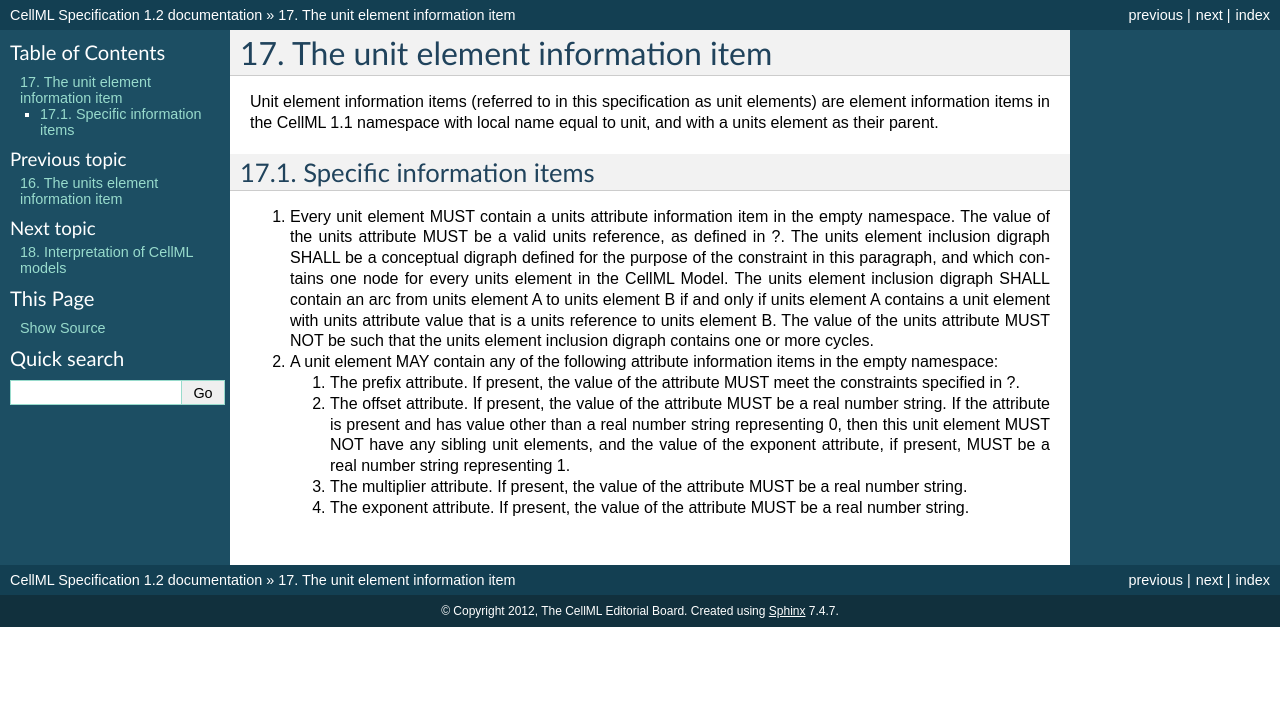
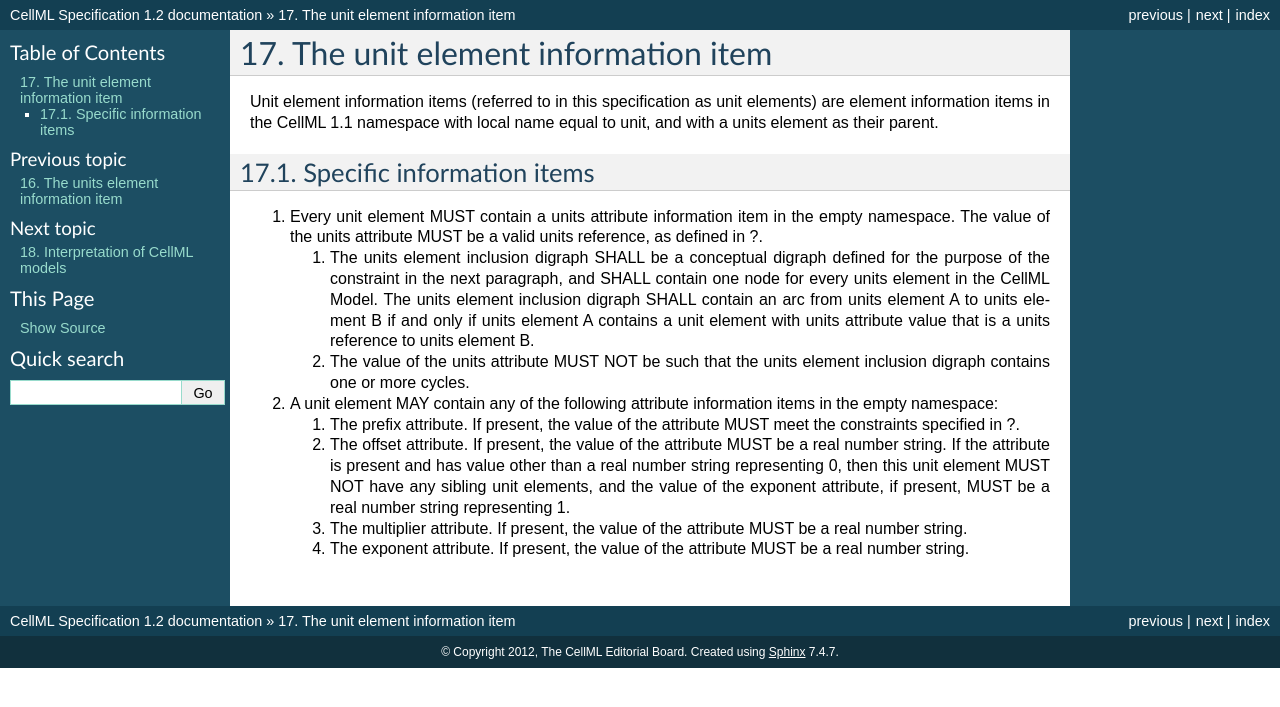
Before and after one commit to nickerso/cellml-spec-sphinx-test, a Sphinx documentation site: the page built from source/unit-element-item.rst, in a window 1280 px wide. Shown: the top 707 px of the page. Built offline with Sphinx 7.4.7, drawn with Linux system fonts in a browser that asks for light colours.

Commit message:
Clearer wording prohibiting units reference cycles.

```diff
--- a/source/unit-element-item.rst
+++ b/source/unit-element-item.rst
@@ -10,15 +10,18 @@ Specific information items
 
 1. Every unit element MUST contain a units attribute information item in
    the empty namespace. The value of the units attribute MUST be a valid
-   units reference, as defined in ?. The units element inclusion digraph
-   SHALL be a conceptual digraph defined for the purpose of the
-   constraint in this paragraph, and which contains one node for every
-   units element in the CellML Model. The units element inclusion
-   digraph SHALL contain an arc from units element A to units element B
-   if and only if units element A contains a unit element with units
-   attribute value that is a units reference to units element B. The
-   value of the units attribute MUST NOT be such that the units element
-   inclusion digraph contains one or more cycles.
+   units reference, as defined in ?.
+
+   1. The units element inclusion digraph SHALL be a conceptual digraph
+      defined for the purpose of the constraint in the next paragraph,
+      and SHALL contain one node for every units element in the CellML
+      Model. The units element inclusion digraph SHALL contain an arc
+      from units element A to units element B if and only if units
+      element A contains a unit element with units attribute value that
+      is a units reference to units element B.
+
+   2. The value of the units attribute MUST NOT be such that the units
+      element inclusion digraph contains one or more cycles.
 
 2. A unit element MAY contain any of the following attribute information
    items in the empty namespace:
```
